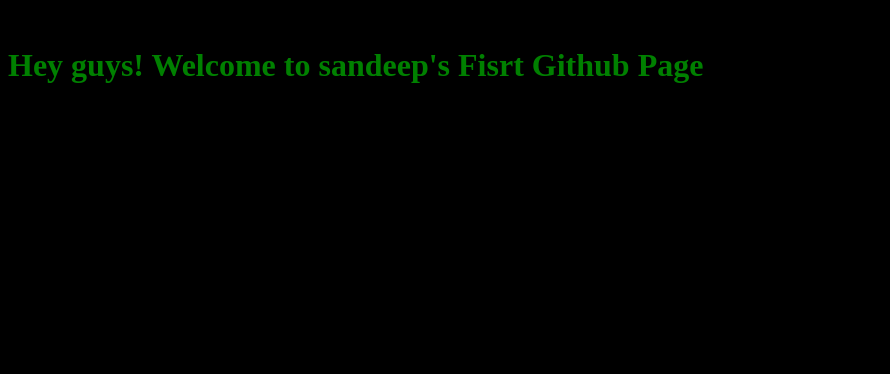
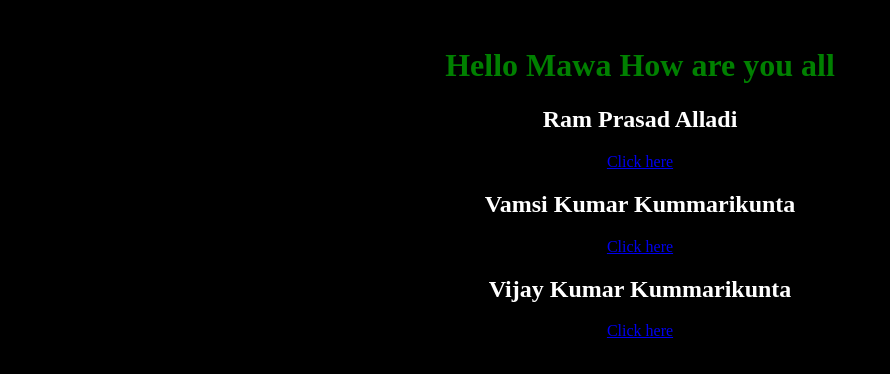
Before and after one commit to sandeepananthavarapu3/sandeepananthavarapu3.github.io, a plain HTML site: page index.html in a window 1280 px wide. Shown: the whole page, without its empty margins (0-890 px from the left). Drawn offline with Linux system fonts and the light colour scheme.

Commit message:
bros webpage

```diff
--- a/index.html
+++ b/index.html
@@ -4,6 +4,10 @@
 <head>
     Sandeep's GitHub Page
     <style>
+        div {
+            text-align: center;
+        }
+
         h1 {
             color: green;
         }
@@ -11,13 +15,36 @@
         body {
             background-color: black;
         }
+
+        h2 {
+            color: white;
+            text-align: center;
+        }
+
+        h1 {
+            text-align: center;
+        }
     </style>
 </head>
 
 <body>
     <h1>
-        Hey guys! Welcome to sandeep's Fisrt Github Page
+        Hello Mawa How are you all
     </h1>
+    <div>
+        <div>
+            <h2>Ram Prasad Alladi</h2>
+            <a href="Rampsome.html">Click here</a>
+        </div>
+        <div>
+            <h2>Vamsi Kumar Kummarikunta</h2>
+            <a href="vammis.html">Click here</a>
+        </div>
+        <div>
+            <h2>Vijay Kumar Kummarikunta</h2>
+            <a href="vijjjubro.html">Click here</a>
+        </div>
+    </div>
 </body>
 
 </html>
```
